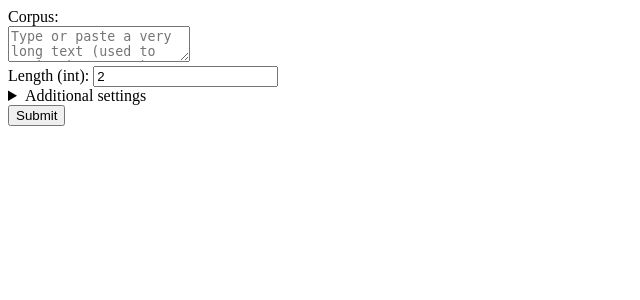
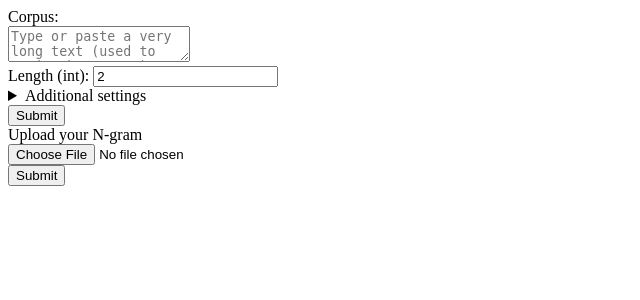
Before and after one commit to ri0e/Ngram, a Flask app: page / in a window 1280 px wide. Shown: the top 300 px of the page, without its empty margins (0-640 px from the left). Run offline with Flask 3, Linux system fonts and the light colour scheme.

Commit message:
Got the upload_json function working. Now you can upload your previously downloaded json.

```diff
--- a/main.py
+++ b/main.py
@@ -1,17 +1,26 @@
 import ngram
 import io
 import json
-from flask import Flask, render_template, request, send_file, session
+from flask import Flask, render_template, request, send_file, session, redirect, url_for
 from datetime import datetime
 #####################################################################################################
 def generate_filename(name: str, extension: str) -> str:
     timestamp = datetime.now().strftime("%Y_%m_%d_%H_%M_%S")
     return f"{name}_{timestamp}.{extension}"
+
+def allowed_file_extension(filename):
+    return '.' in filename and filename.rsplit('.', 1)[1].lower() in allowed_ext
 #####################################################################################################
 app = Flask(__name__,
             template_folder='templates/',
             static_folder='')
+
 app.config['SECRET_KEY'] = 'Should be secret, not randomly generated or hardcoded. (I wont do it because it will be opensourced and I don\'t know how to do it.)'
+#or you can alternatively use this (just delete the # symbols infront of them and delete the one above.)
+#from os import urandom
+#app.config['SECRET_KEY'] = urandom(24)
+allowed_ext = ['json']
+allowed_mime = ['application/json']
 #####################################################################################################
 @app.route('/')
 def index():
@@ -44,5 +53,23 @@ def submit_corpus():
                         as_attachment = True,
                         download_name = filename)
 #####################################################################################################
+@app.route('/upload_json', methods = ['POST'])
+def upload_json():
+    file = request.files['json_file']
+
+    if file:
+        try:
+            json_bytes = file.read()
+            json_string = json_bytes.decode('utf-8')
+            _ngram = json.loads(json_string)
+
+            session['ngram'] = _ngram
+            return f'{_ngram}'
+
+        except json.JSONDecodeError as e:
+            return f'Error parsing JSON: The file content is not valid JSON. ({e})'
+        except Exception as e:
+            return f'How did we get here? \n {e}'
+#####################################################################################################
 if __name__ == '__main__':
     app.run(debug=True)
--- a/templates/index.html
+++ b/templates/index.html
@@ -27,5 +27,12 @@
 
             <input type="submit" value="Submit">
         </form>
+
+        <form method = "POST" action = "/upload_json" enctype = "multipart/form-data">
+            <label for = "json_upload">Upload your N-gram</label><br>
+            <input type = "file" id = "json_upload" name = "json_file" accept = ".json"><br>
+
+            <input type="submit" value="Submit">
+        </form>
     </body>
 </html>
```
